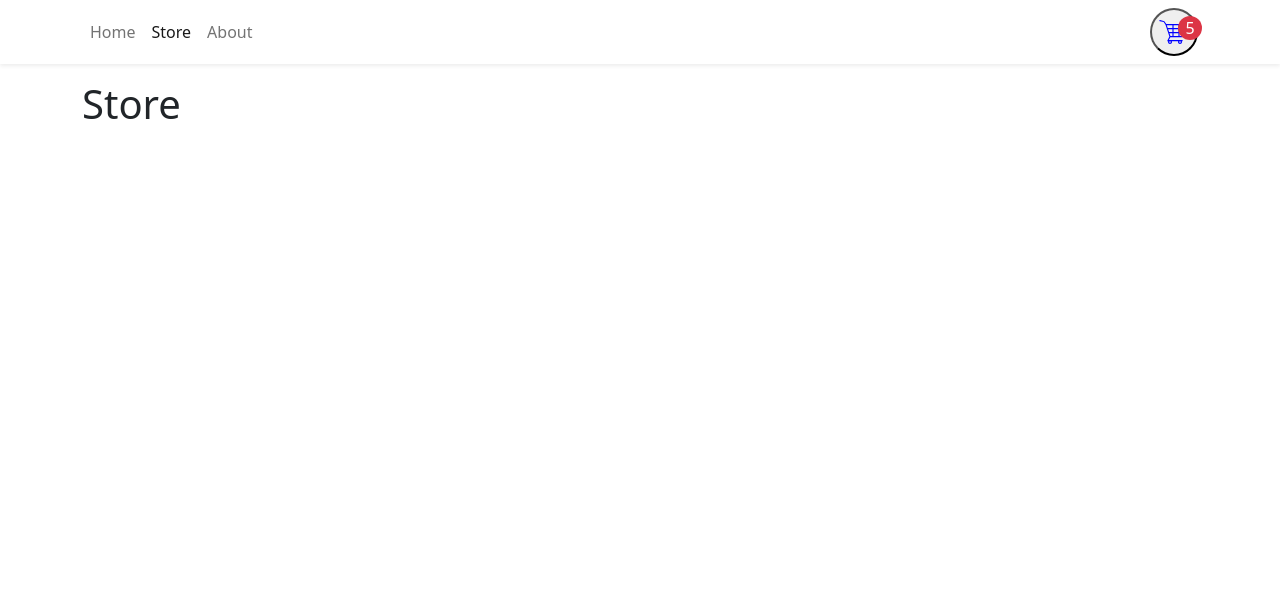
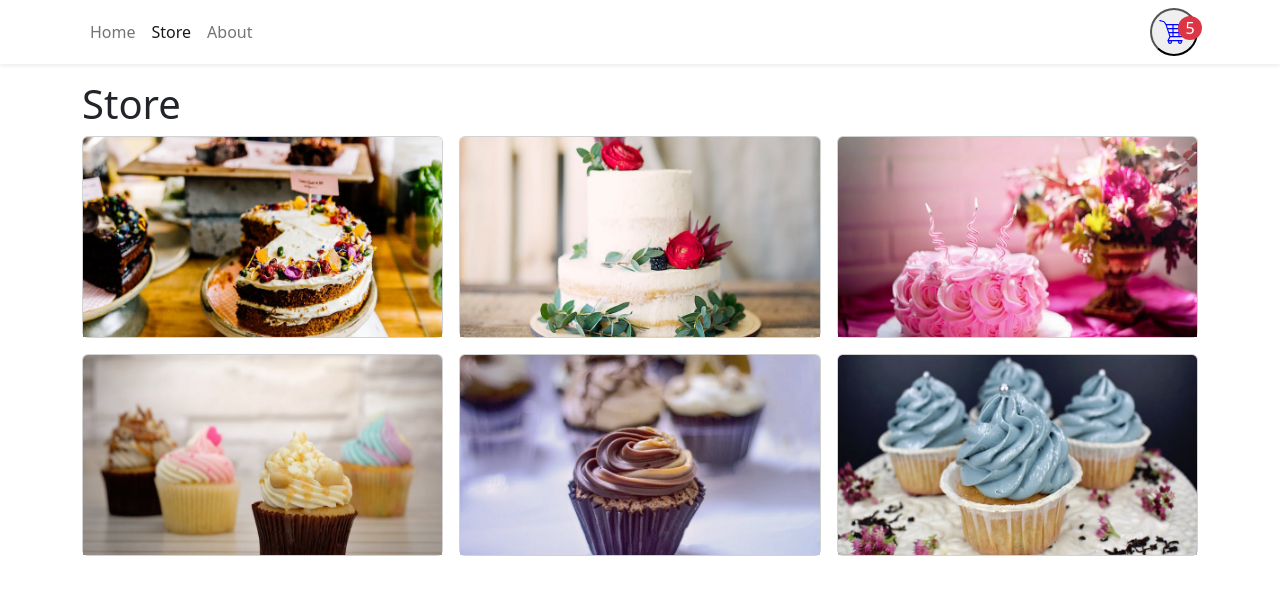
Before and after one commit to domchu/shopping-cart---react-typescript, a React (Create React App) app: page /store in a window 1280 px wide. Shown: the top 594 px of the page. Built offline with nearby package versions, Linux system fonts and the light colour scheme.

Commit message:
chore:mapping all items to the dom

```diff
--- /dev/null
+++ b/src/components/StoreItem.tsx
@@ -0,0 +1,22 @@
+import { Card } from "react-bootstrap";
+
+type storeItemProps = {
+  id: number;
+  price: number;
+  name: string;
+  imgUrl: string;
+};
+const StoreItem = ({ id, imgUrl, price, name }: storeItemProps) => {
+  return (
+    <Card>
+      <Card.Img
+        variant="top"
+        src={imgUrl}
+        height="200px"
+        style={{ objectFit: "cover" }}
+      />
+    </Card>
+  );
+};
+
+export default StoreItem;
--- a/src/data/items.json
+++ b/src/data/items.json
@@ -2,37 +2,37 @@
   {
     "id": 1,
     "name": "cake",
-    "price": "10:66",
+    "price": 10.66,
     "imgUrl": "/images/cake-1.jpeg"
   },
   {
     "id": 2,
     "name": "cake",
-    "price": "5:66",
+    "price": 5.66,
     "imgUrl": "/images/cake-2.jpeg"
   },
   {
     "id": 3,
     "name": "cake",
-    "price": "10:00",
+    "price": 10.0,
     "imgUrl": "/images/cake-3.jpeg"
   },
   {
     "id": 4,
     "name": "cake",
-    "price": "12:46",
+    "price": 12.46,
     "imgUrl": "/images/cupcake-1.jpeg"
   },
   {
     "id": 5,
     "name": "cake",
-    "price": "8:40",
+    "price": 8.4,
     "imgUrl": "/images/cupcake-2.jpeg"
   },
   {
     "id": 5,
     "name": "cake",
-    "price": "11:68",
+    "price": 11.68,
     "imgUrl": "/images/cupcake-3.jpeg"
   }
 ]
--- a/src/pages/Store.tsx
+++ b/src/pages/Store.tsx
@@ -1,10 +1,19 @@
-import React from "react";
+import { Col, Row } from "react-bootstrap";
+import storeItems from "../data/items.json";
+import StoreItem from "../components/StoreItem";
 
 const Store = () => {
   return (
-    <div>
+    <>
       <h1>Store</h1>
-    </div>
+      <Row md={2} xs={1} lg={3} className="g-3">
+        {storeItems.map((item) => (
+          <Col key={item.id}>
+            <StoreItem {...item} />
+          </Col>
+        ))}
+      </Row>
+    </>
   );
 };
 
```
